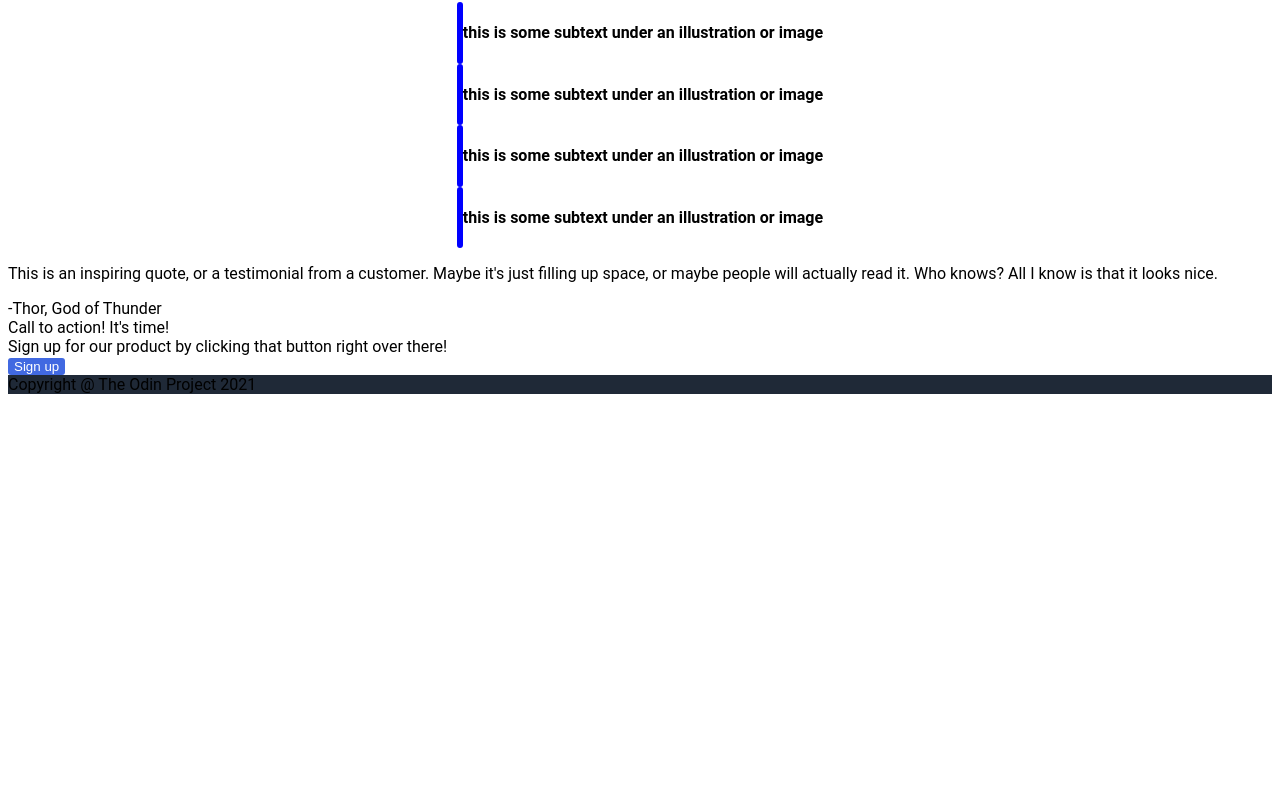
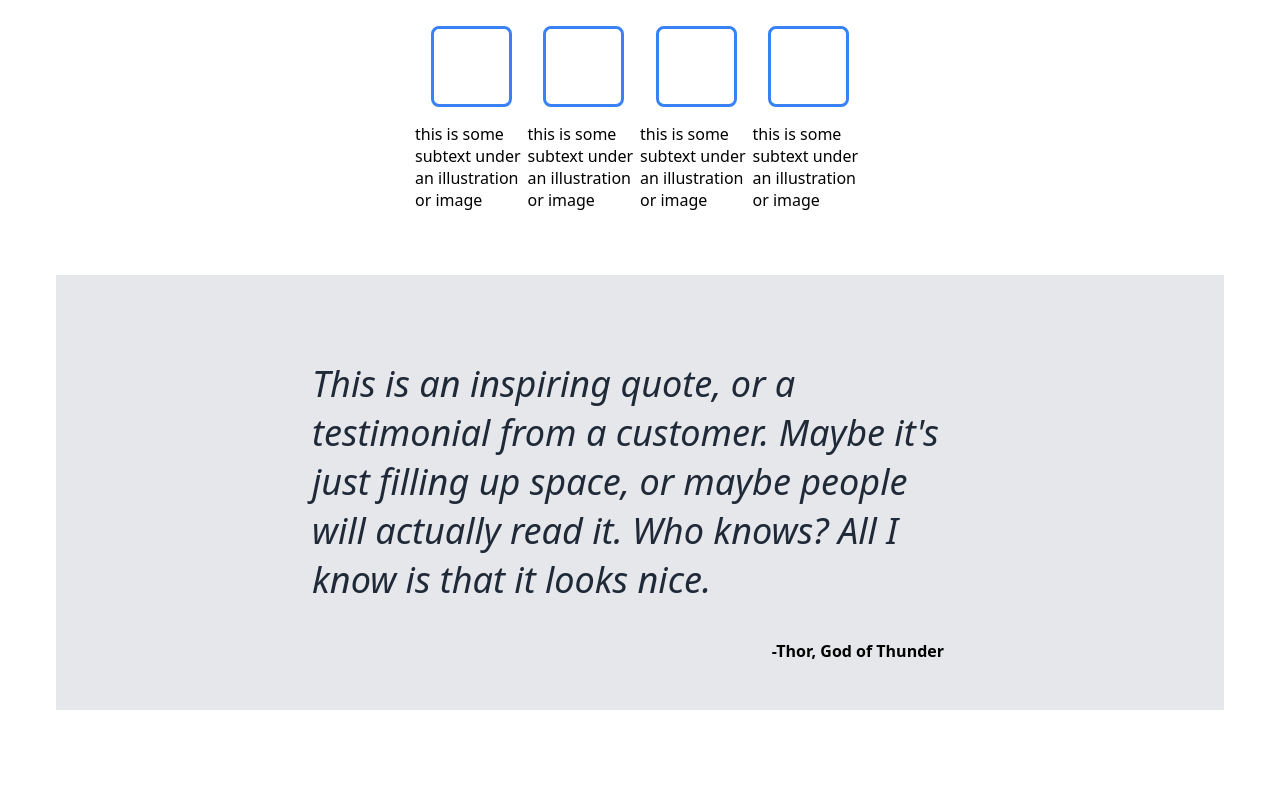
Before and after one commit to chrisgousias/Landing-Page, a plain HTML site: page index.html in a window 1280 px wide. Shown: the part 316-1112 px from the top of the page. Before the commit the page ends 800 px from the top, so only its background shows below. Drawn offline with Linux system fonts and the light colour scheme.

Commit message:
Finished with quote-box, action-box and the footer. Now I need to revisit header and info-box

```diff
--- a/index.html
+++ b/index.html
@@ -28,78 +28,39 @@
 
         <div class="information">
             <p class="random-info">Some random information.</p>
+            <div class="boxes">
                 <div class="border-info">
                     <div class="border"></div>
-                <h4>this is some subtext under an illustration or image</h4>
+                    <p>this is some subtext under an illustration or image</π>
                 </div>
                 <div class="border-info">
                     <div class="border"></div>
-                <h4>this is some subtext under an illustration or image</h4>
+                    <p>this is some subtext under an illustration or image</p>
                 </div>
                 <div class="border-info">
                     <div class="border"></div>
-                <h4>this is some subtext under an illustration or image</h4>
+                    <p>this is some subtext under an illustration or image</p>
                 </div>
                 <div class="border-info">
                     <div class="border"></div>
-                <h4>this is some subtext under an illustration or image</h4>
+                    <p>this is some subtext under an illustration or image</p>
+                </div>
             </div>
         </div>
 
         <div class="quote-box">
-            <p>This is an inspiring quote, or a testimonial from a customer. Maybe it's just filling up space, or maybe people will actually read it. Who knows? All I know is that it looks nice.</p>
+            <p class="quote-text"><em>This is an inspiring quote, or a testimonial from a customer. Maybe it's just filling up space, or maybe people will actually read it. Who knows? All I know is that it looks nice.</em></p>
             <div class="sign">-Thor, God of Thunder</div>
         </div>
 
-        <div class="blue-box">
+        <div class="action-box">
+            <div class="action-info">
                 <div class="action">Call to action! It's time!</div>
-            <div>Sign up for our product by clicking that button right over there!</div>
+                <div style="font-size: 18px;">Sign up for our product by clicking that button right over there!</div>
+            </div>
             <button class="button">Sign up</button>
         </div>
 
         <div class="footer">Copyright @ The Odin Project 2021</div>
     </body>
 </html>
-
-<!-- <!DOCTYPE html>
-<html lang="en">
-  <head>
-    <meta charset="UTF-8">
-    <meta http-equiv="X-UA-Compatible" content="IE=edge">
-    <meta name="viewport" content="width=device-width, initial-scale=1.0">
-    <title>LAYOUT</title>
-    <link rel="stylesheet" href="./style.css">
-  </head>
-  <body>
-    <div class="header">
-      <ul class="left-links">
-        <li><a href="#">About</a></li>
-        <li><a href="#">Store</a></li>
-      </ul>
-      <ul class="right-links">
-        <li><a href="#">Profile</a></li>
-        <li><a href="#">Settings</a></li>
-      </ul>
-    </div>
-    <div class="content">
-      <img src="./logo.png" alt="Project logo. Represents odin with the project name.">
-      <div class="input">
-        <input type="text">
-      </div>
-      <div class="buttons">
-        <button>Do the thing!</button>
-        <button>Do the other thing!</button>
-      </div>
-    </div>
-    <div class="footer">
-      <ul class="left-links">
-        <li><a href="#">Advertising</a></li>
-        <li><a href="#">Business</a></li>
-      </ul>
-      <ul class="right-links">
-        <li><a href="#">Privacy</a></li>
-        <li><a href="#">Terms</a></li>
-      </ul>
-    </div>
-  </body>
-</html> -->
--- a/style.css
+++ b/style.css
@@ -1,5 +1,5 @@
 body {
-    font-family: Roboto;
+    font-family: system-ui, -apple-system, BlinkMacSystemFont, 'Segoe UI', Roboto, Oxygen, Ubuntu, Cantarell, 'Open Sans', 'Helvetica Neue', sans-serif;
     display: flex;
     flex-direction: column;
 }
@@ -49,7 +49,6 @@ a {
 }
 
 .texts {
-
     display: flex;
     flex-direction: column;
 }
@@ -68,34 +67,96 @@ a {
 
 .information {
     display: flex;
+    align-items: center;
     flex-direction: column;
-    align-items: center;
 }
 
 .random-info {
     font-size: 36px;
-    font-weight: 900px;
+    font-weight: 900;
     color: #1f2937;
+}
+
+.boxes {
+    display: flex;
+    width: 450px;
 }
 
 .border-info {
     display: flex;
+    flex-wrap: wrap;
+    justify-content: center;
 }
 
 .border {
-    border: blue solid;
+    border:#3882f6 solid;
     border-radius: 8px;
+    width: 75px;
+    height: 75px;
+}
+
+
+.quote-box {
+    background-color: #e5e7eb;
+    display: flex;
+    flex-flow: column wrap;
+    margin: 48px;
+    padding: 48px;
+    padding-left: 256px;
+    padding-right: 256px;
+}
+
+.quote-text {
+    font-size: 36px;
+    color:#1f2937;
+    font-weight: 300;
+}
+
+.sign {
+    align-self: flex-end;
+    font-weight: 900;
+    padding-right: 24px;
+}
+
+.action-box {
+    padding: 48px;
+    margin: 48px;
+    margin-right: 256px;
+    margin-left: 256px;
+    border-radius: 8px;
+    gap: 96px;
+    display: flex;
+    justify-content: center;
+    background-color: #3882f6;
+}
+
+.action-info {
+    display:flex;
+    flex-direction: column;
+    color: #f9faf8;
+}
+
+.action {
+    font-size: 24px;
+    font-weight: 900;
 }
 
 button {
     color:white;
     background-color: royalblue;
-    padding: 2;
+    padding: 0;
 }
 
 .button {
-    border-color: white;
-    border: 4px;
-    border-radius: 3px;
+    border: #f9faf8 solid;
+    border-radius: 8px;
+    padding: 24px;
+}
 
+.footer {
+    margin: 48px;
+    padding: 48px;
+    display: flex;
+    justify-content: center;
+    color: #f9faf8;
 }
```
Lines whose indentation alone changed are shown as unchanged.
